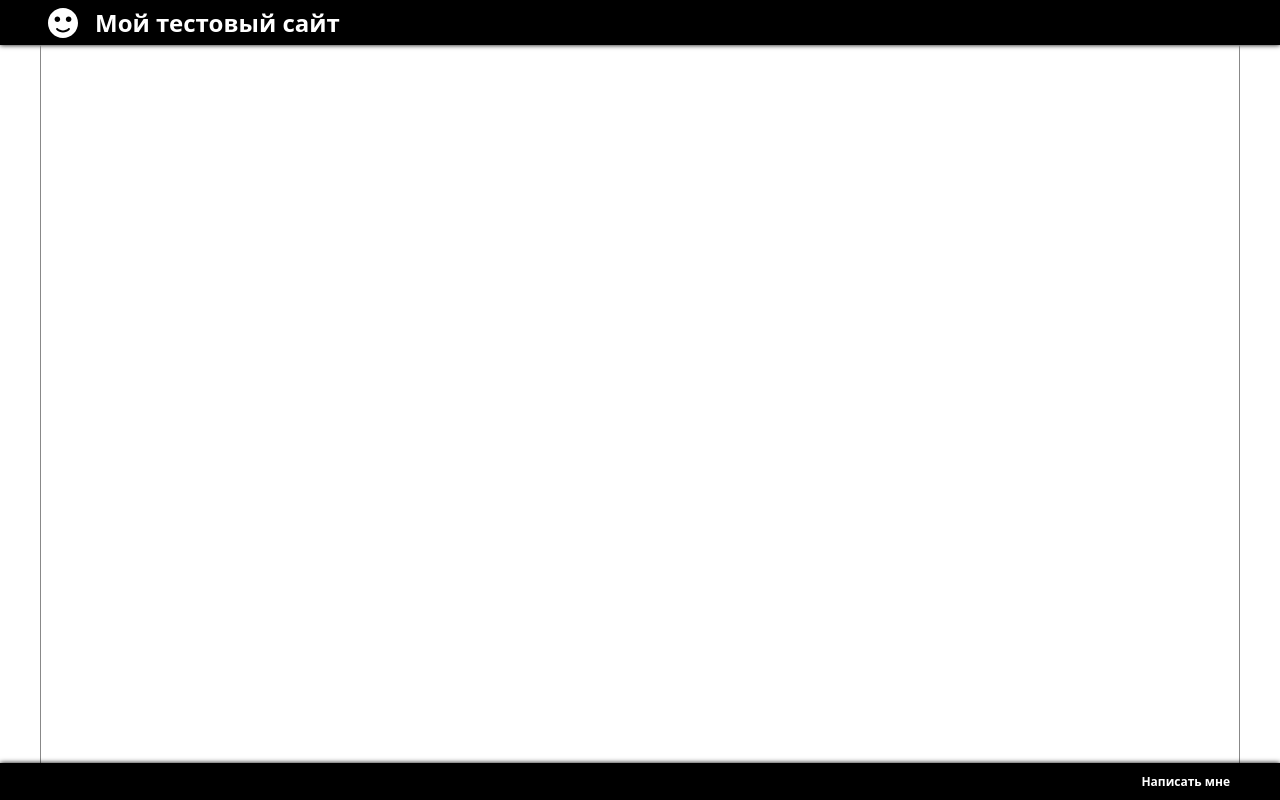
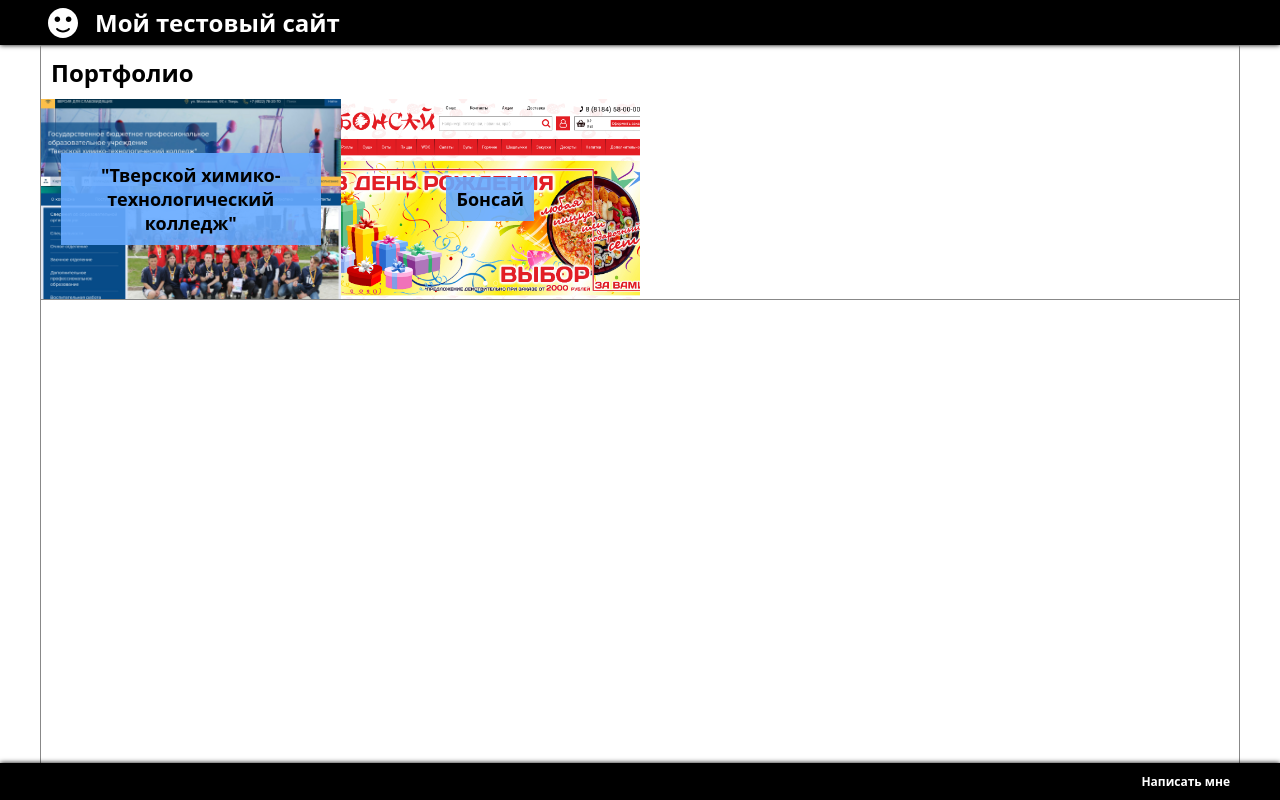
Before and after one commit to Konformist/konformist.github.io, a Vue app: page / in a window 1280 px wide. Built offline with nearby package versions, Linux system fonts and the light colour scheme.

Commit message:
added block sites

```diff
--- a/src/App.vue
+++ b/src/App.vue
@@ -1,9 +1,14 @@
 <template lang="html">
     <main>
+        <section class="main-wrapper">
+            <h2>Портфолио</h2>
+            <my-sites></my-sites>
+        </section>
     </main>
 </template>
 
 <script>
+import mySites from './components/sites.vue';
 
 export default {
     data: () => ({
@@ -11,6 +16,7 @@ export default {
     methods: {
     },
     components: {
+        'my-sites': mySites,
     }
 }
 </script>
@@ -27,4 +33,16 @@ main {
     border-top-width: 0;
     border-bottom-width: 0;
 }
+.main-wrapper {
+    border: 1px solid #888;
+    border-right-width: 0;
+    border-left-width: 0;
+
+    h2 {
+        width: 100%;
+        margin: 0;
+        padding: 10px;
+        box-sizing: border-box;
+    }
+}
 </style>
--- /dev/null
+++ b/src/components/sites.vue
@@ -0,0 +1,81 @@
+<template lang="html">
+    <div class="sites-wrapper">
+        <section class="site-block" v-for="site in sites">
+            <a v-bind:href="site.link">
+                <div class="site-title">{{ site.name }}</div>
+                <div class="site-image"
+                    v-bind:style="`background-image: url('${site.image}');`">
+                </div>
+            </a>
+        </section>
+    </div>
+</template>
+
+<script>
+export default {
+    data: () => { return {
+        sites: [
+            {
+                name: '"Тверской химико-технологический колледж"',
+                link: 'https://thtk.1mcg.ru/',
+                image: 'images/sites/thtk.jpg',
+            },
+            {
+                name: 'Бонсай',
+                link: 'https://bonsai.asia/',
+                image: 'images/sites/bonsai.png',
+            },
+        ]
+    }}
+}
+</script>
+
+<style lang="scss">
+.sites-wrapper {
+    display: flex;
+    flex-wrap: wrap;
+}
+
+.site-block {
+    height: 200px;
+    flex-basis: 25%;
+    position: relative;
+    //border: 1px solid #888;
+    box-sizing: border-box;
+
+    &:hover .site-image { filter: blur(2px); }
+
+    a {
+        width: 100%;
+        height: 100%;
+        padding: 20px;
+        display: flex;
+        align-items: center;
+        justify-content: center;
+        color: black;
+        text-decoration: none;
+        box-sizing: border-box;
+    }
+
+    .site-title {
+        padding: 10px;
+        z-index: 1;
+        font-weight: 600;
+        font-size: 18px;
+        text-align: center;
+        background-color: rgba(102, 170, 255, .9);
+    }
+
+    .site-image {
+        position: absolute;
+        top: 0;
+        right: 0;
+        bottom: 0;
+        left: 0;
+        background-color: #888;
+        background-repeat: no-repeat;
+        background-size: cover;
+        background-position: center;
+    }
+}
+</style>
```
Also changed, not shown: app.js, images/sites/bonsai.png (added), images/sites/thtk.jpg (added).
